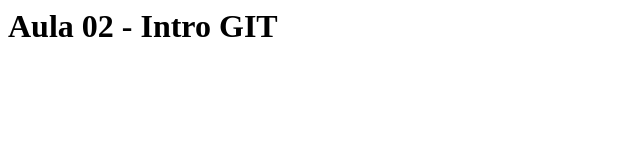
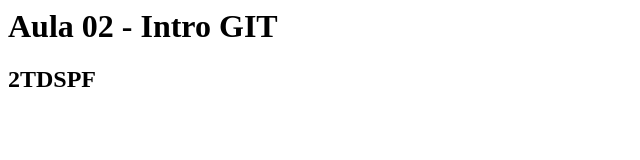
Before and after one commit to LuizFFarias/Aula02-IntroGIT, a plain HTML site: page index.html in a window 1280 px wide. Shown: the whole page, without its empty margins (0-640 px from the left). Drawn offline with Linux system fonts and the light colour scheme.

Commit message:
atualizando index.html

```diff
--- a/index.html
+++ b/index.html
@@ -4,7 +4,8 @@
  </head>
  <body>
   <h1>Aula 02 - Intro GIT</h1>
- </body>
+  <h2>2TDSPF</h2>
+</body>
 
 
 </html>
```
